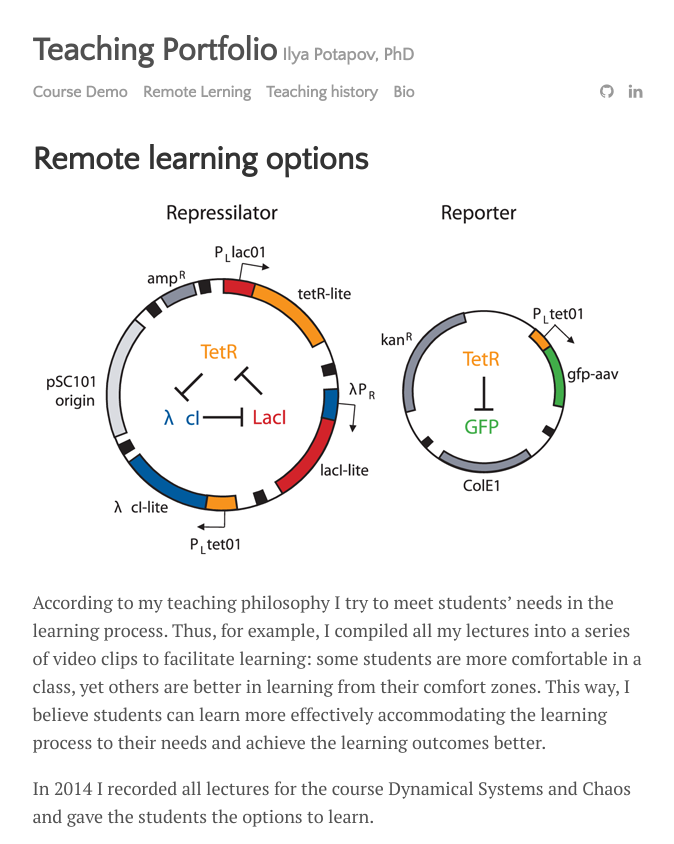
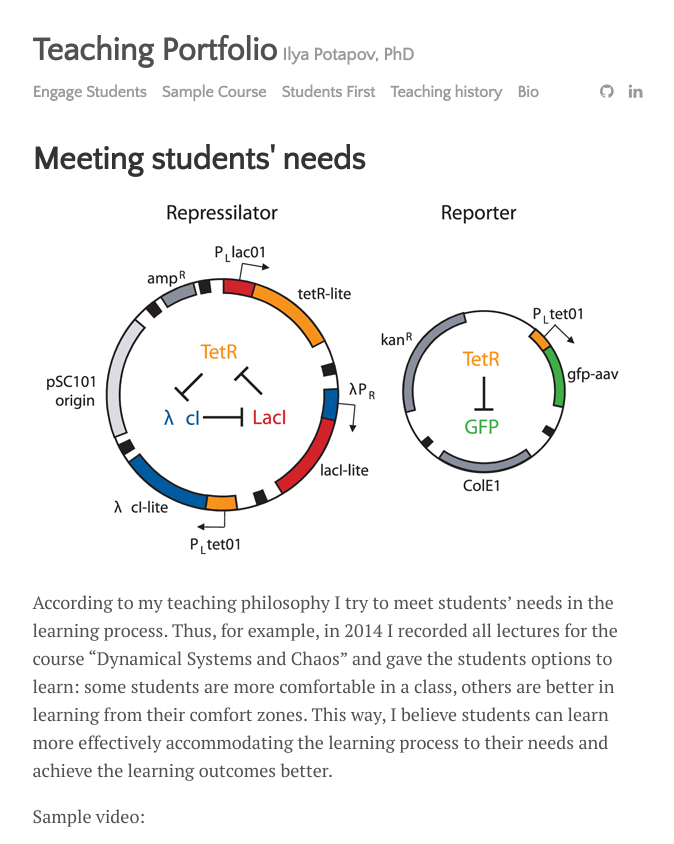
Before and after one commit to inuritdino/tip, a Jekyll site: the page built from _posts/2020-08-08-video-lecture.md, in a window 1280 px wide, cut to the strip 0-844 px from the top of the page. Shown: the whole strip, without its empty margins (300-974 px from the left). Built offline with Jekyll 4.4.1, drawn with Linux system fonts in a browser that asks for light colours.

Commit message:
Heart beating and other corrections

```diff
--- a/_data/settings.yml
+++ b/_data/settings.yml
@@ -7,8 +7,9 @@
 google-ID: ''
 
 menu:
-- {name: 'Course Demo', path: 'journal', url: 'dyn-sys.html'}
-- {name: 'Remote Lerning', path: 'journal', url: 'video-lecture.html'}
+- {name: 'Engage Students', path: 'journal', url: 'heart-beating.html'}
+- {name: 'Sample Course', path: 'journal', url: 'dyn-sys.html'}
+- {name: 'Students First', path: 'journal', url: 'video-lecture.html'}
 - {name: 'Teaching history', path: 'menu', url: 'teaching-history.html'}
 - {name: 'Bio', path: 'menu', url: 'bio.html'}
 
--- a/_layouts/home.html
+++ b/_layouts/home.html
@@ -9,8 +9,8 @@
 
 <hr />
 
-<h3>Demos in this portfolio</h3>
-<ul class="posts">
+<h3>In this portfolio</h3>
+<ul>
   {% for post in site.posts %}
 
     <li itemscope>
--- a/_posts/2020-08-08-video-lecture.md
+++ b/_posts/2020-08-08-video-lecture.md
@@ -1,21 +1,20 @@
 ---
 layout: post
-title: "Remote learning options"
+title: "Meeting students' needs"
 author: "Ilya Potapov"
 categories: journal
 tags: [documentation,sample]
 image: rep.png
 ---
 
-According to my teaching philosophy I try to meet students' needs in the learning process.
-Thus, for example, I compiled all my lectures into a series of video clips to facilitate
-learning: some students are more comfortable in a class, yet others are better
-in learning from their comfort zones.
-This way, I believe students can learn more effectively
-accommodating the learning process to their needs and achieve the learning outcomes better.
-
-In 2014 I recorded all lectures for the course Dynamical Systems and Chaos and
-gave the students the options to learn.
+According to my teaching philosophy I try to meet students' needs in
+the learning process. Thus, for example, in 2014 I recorded all
+lectures for the course "Dynamical Systems and Chaos" and gave the
+students options to learn: some students are more comfortable in a
+class, others are better in learning from their comfort zones. This
+way, I believe students can learn more effectively accommodating the
+learning process to their needs and achieve the learning outcomes
+better.
 
 Sample video:
 <iframe width="560" height="315" src="https://www.youtube.com/embed/2FZ51_3xIl0" frameborder="0" allow="accelerometer; autoplay; clipboard-write; encrypted-media; gyroscope; picture-in-picture" allowfullscreen></iframe>
--- a/_posts/2020-09-09-dyn-sys.md
+++ b/_posts/2020-09-09-dyn-sys.md
@@ -1,21 +1,23 @@
 ---
 layout: post
-title: "Interaction with students"
+title: "Sample course page"
 author: "Ilya Potapov"
 categories: journal
 tags: [documentation,sample]
 image: lorenz-bw.jpg
 ---
 
-The course "Dynamical Systems & Chaos" was implemented in the spring semester of 2014 and 2016.
-I interact with students in accordance with the culture, student habits, and
-demands for learning outcomes. Here, I show a typical web-site for the course I teach.
-This demonstrates the outline of the course, materials needed for studying and passing the exam,
-student projects and homeworks.
-I hope this demo gives an idea for my communication with the students.
+The course "Dynamical Systems & Chaos" was implemented in the spring
+semester of 2014 and 2016.  I interact with students in accordance
+with the culture, student habits, and demands for learning
+outcomes. Here, I show a typical web-site for the course I teach.
+This demonstrates the outline of the course, materials needed for
+studying and passing the exam, student projects and homeworks.  I hope
+this demo gives an idea for my communication with the students.
 
-Additionally, for this course I recorded video lectures to facilitate learning, see the
-video demo [here]({{ site.github.url }}{% post_url 2020-08-08-video-lecture %}).
+Additionally, for this course I recorded video lectures to facilitate
+learning, see the video demo [here]({{ site.github.url }}{% post_url
+2020-08-08-video-lecture %}).
 
 
 ### [Visit Demo]({{ site.github.url }}/dynsys/index.html)
```
Also changed, not shown: _posts/2020-09-10-heart-beating.md (added, +18 -0 lines), menu/bio.md (+2 -2 lines), assets/img/rheart.png (added).
